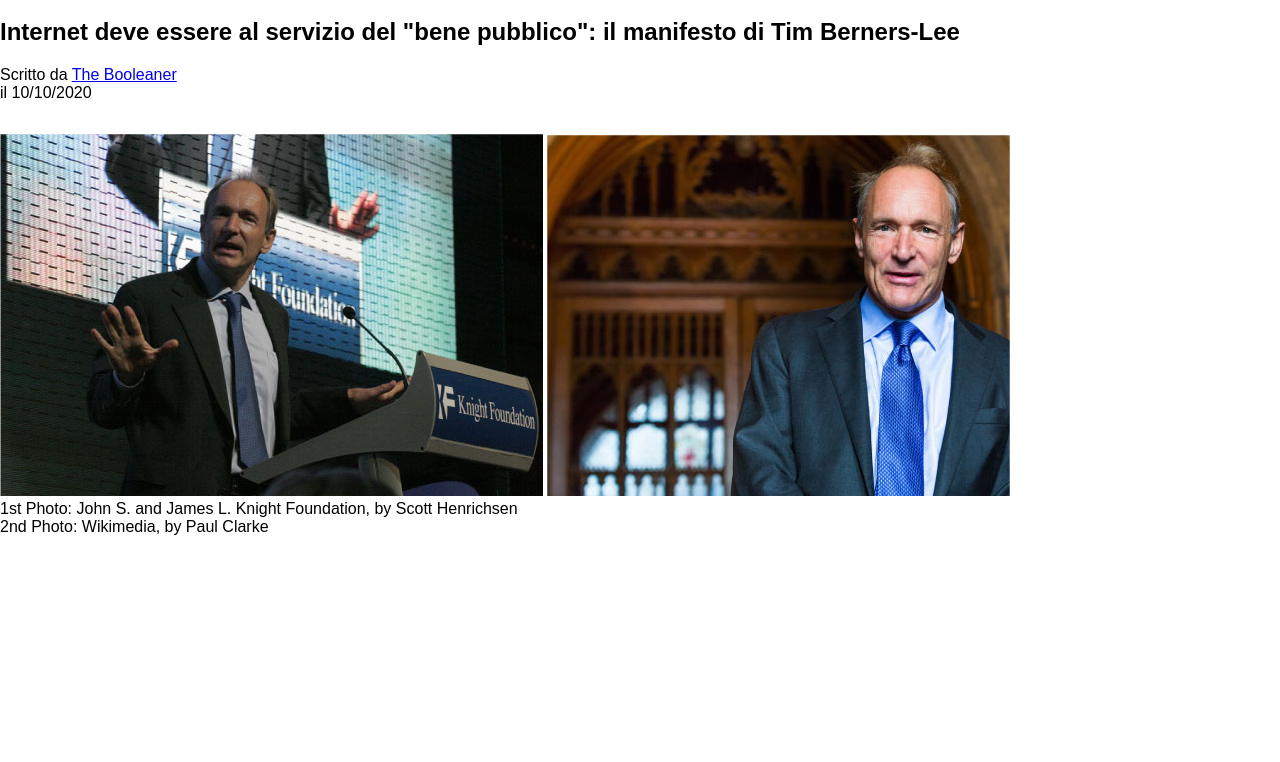
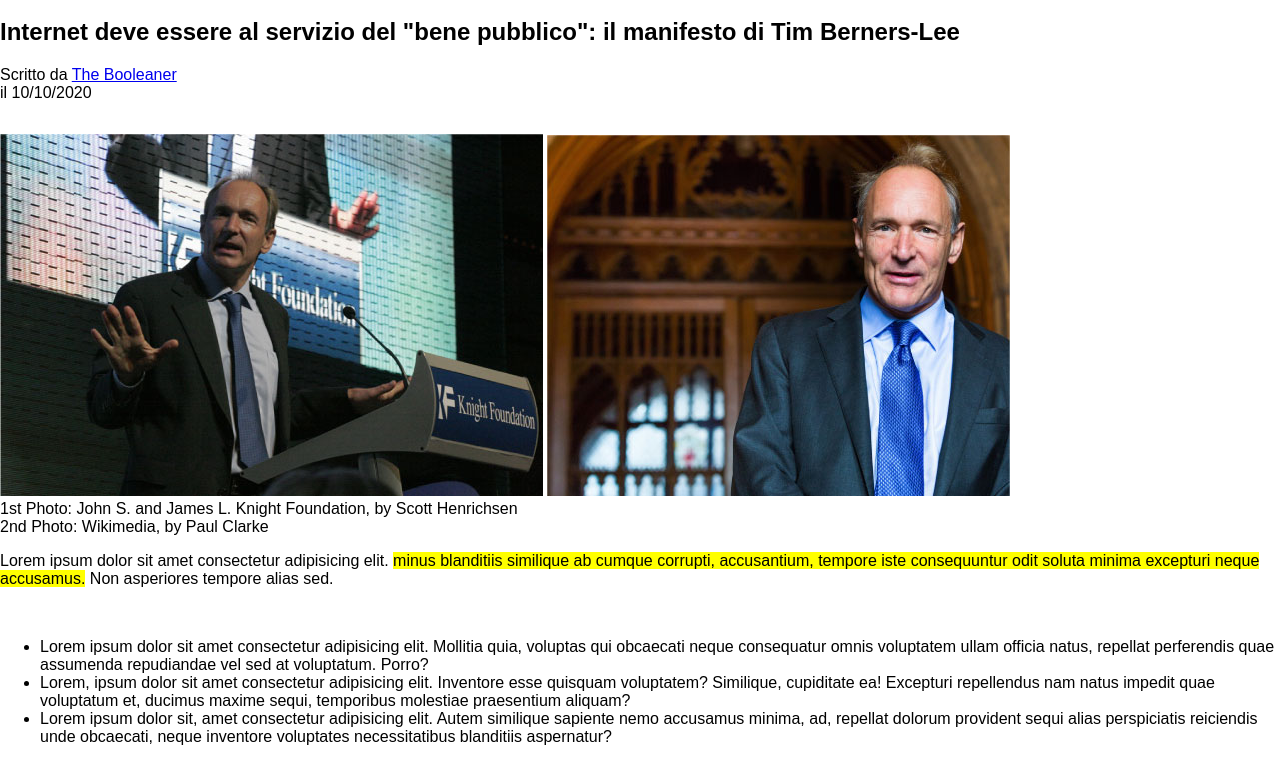
Before and after one commit to arnaldorosa/html-css-booleaner, a plain HTML site: page index.html in a window 1280 px wide. Shown: the part 130-892 px from the top of the page. Before the commit the page ends 800 px from the top, so only its background shows below. Drawn offline with Linux system fonts and the light colour scheme.

Commit message:
booleaner

```diff
--- a/index.html
+++ b/index.html
@@ -22,9 +22,10 @@
                 <span>il 10/10/2020</span>
             </div>
         </section>
+    <!-- /Header  -->
 
 
-                <!-- Immagini Header -->
+    <!-- Immagini Header -->
         <section class="article-images">
             <img src="img/tim-1.jpg" alt="">
             <img src="img/tim-2.jpg" alt="">
@@ -32,10 +33,29 @@
                 <span>1st Photo: John S. and James L. Knight Foundation, by Scott Henrichsen</span><br>
                 <span>2nd Photo: Wikimedia, by Paul Clarke</span>
             </div>
+        </section>
+    <!-- /Immagini Header  -->
+    </header>
+
+    <main>
+       <section>
+
+         <!-- Primo Paragrafo  -->
+         <p>Lorem ipsum dolor sit amet consectetur adipisicing elit. <mark>minus blanditiis similique ab cumque corrupti, accusantium, tempore iste consequuntur odit soluta minima excepturi neque accusamus.</mark>  Non asperiores tempore alias sed.</p>
+         <br>
+         <!-- /Primo Paragrafo -->
 
 
-        </section>
+         <!-- Paragrafo Puntato -->
+         <ul>
+            <li>Lorem ipsum dolor sit amet consectetur adipisicing elit. Mollitia quia, voluptas qui obcaecati neque consequatur omnis voluptatem ullam officia natus, repellat perferendis quae assumenda repudiandae vel sed at voluptatum. Porro?</li>
+            <li>Lorem, ipsum dolor sit amet consectetur adipisicing elit. Inventore esse quisquam voluptatem? Similique, cupiditate ea! Excepturi repellendus nam natus impedit quae voluptatum et, ducimus maxime sequi, temporibus molestiae praesentium aliquam?</li>
+            <li>Lorem ipsum dolor sit, amet consectetur adipisicing elit. Autem similique sapiente nemo accusamus minima, ad, repellat dolorum provident sequi alias perspiciatis reiciendis unde obcaecati, neque inventore voluptates necessitatibus blanditiis aspernatur?</li>
+         </ul>
+         <!-- /Paragrafo Puntato -->
+       </section>
 
-    </header>
+
+    </main>
 </body>
 </html>
```
